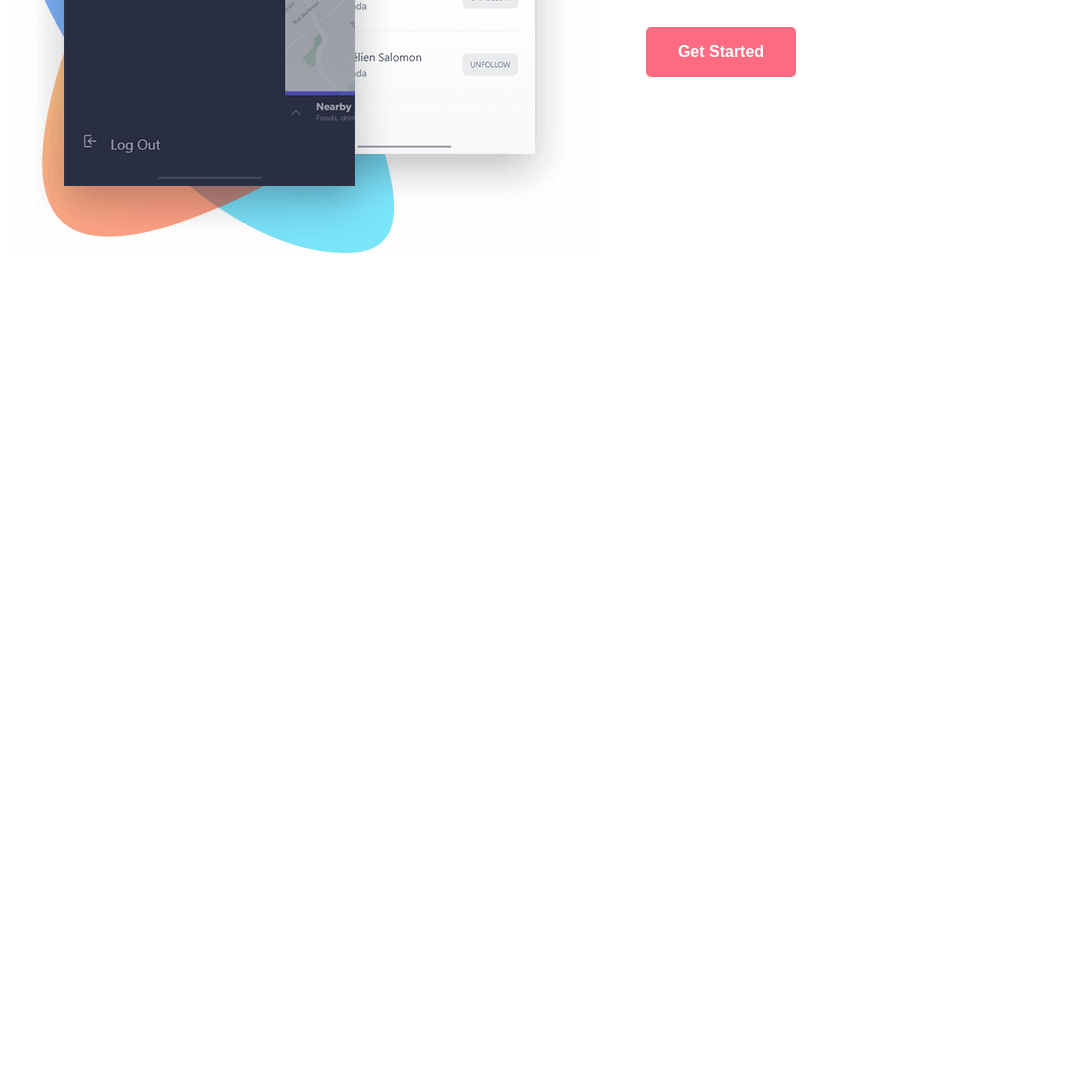
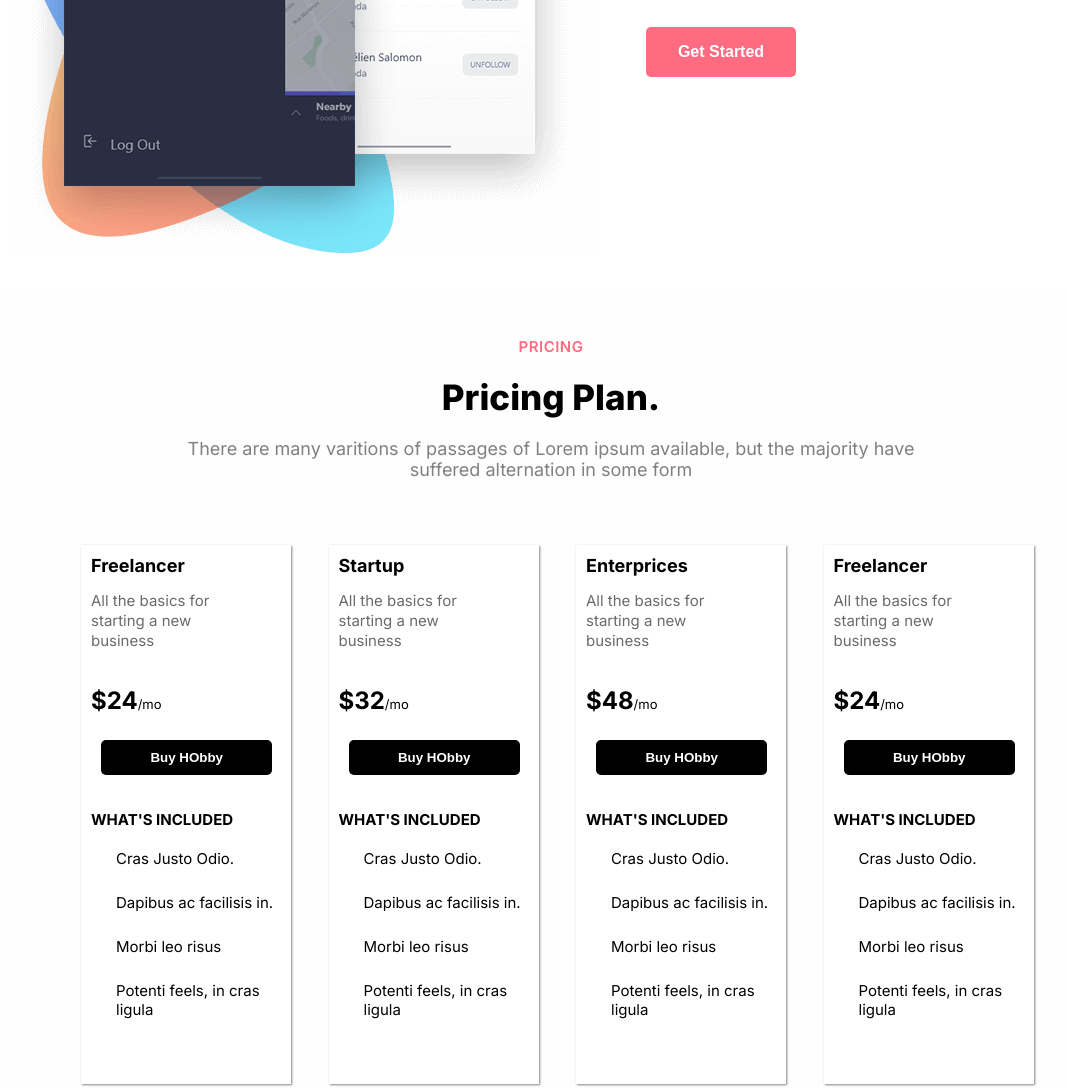
Before and after one commit to YaswanthKumar25/HTML_CSS-PRACTICE-PROJECTS, a plain HTML site: page AppV/index.html in a window 1280 px wide. Shown: the part 2958-4047 px from the top of the page, without its empty margins (89-1156 px from the left). Before the commit the page ends 3245 px from the top, so only its background shows below. Drawn offline with Linux system fonts and the light colour scheme; a web font is replaced by a local one.

Commit message:
reponsive

```diff
--- a/AppV/index.html
+++ b/AppV/index.html
@@ -159,5 +159,80 @@
         </div>
       </section>
     </section>
+    <!--Pricing Section-->
+    <div class="pricing">
+      <div class="p-top">
+        <p class="p-name">PRICING</p>
+        <p class="p-text">Pricing Plan.</p>
+        <p class="p-desc">
+          There are many varitions of passages of Lorem ipsum available, but the
+          majority have suffered alternation in some form
+        </p>
+      </div>
+      <div class="p-bottom">
+        <div class="price-cards">
+          <div class="price-card">
+            <p class="p-head">Freelancer</p>
+            <p class="p-card-desc">
+              All the basics for starting a new business
+            </p>
+            <p class="price">$24<span>/mo</span></p>
+            <button class="p-buy">Buy HObby</button>
+            <ul>
+              WHAT'S INCLUDED
+              <li>Cras Justo Odio.</li>
+              <li>Dapibus ac facilisis in.</li>
+              <li>Morbi leo risus</li>
+              <li>Potenti feels, in cras ligula</li>
+            </ul>
+          </div>
+          <div class="price-card">
+            <p class="p-head">Startup</p>
+            <p class="p-card-desc">
+              All the basics for starting a new business
+            </p>
+            <p class="price">$32<span>/mo</span></p>
+            <button class="p-buy">Buy HObby</button>
+            <ul>
+              WHAT'S INCLUDED
+              <li>Cras Justo Odio.</li>
+              <li>Dapibus ac facilisis in.</li>
+              <li>Morbi leo risus</li>
+              <li>Potenti feels, in cras ligula</li>
+            </ul>
+          </div>
+          <div class="price-card">
+            <p class="p-head">Enterprices</p>
+            <p class="p-card-desc">
+              All the basics for starting a new business
+            </p>
+            <p class="price">$48<span>/mo</span></p>
+            <button class="p-buy">Buy HObby</button>
+            <ul>
+              WHAT'S INCLUDED
+              <li>Cras Justo Odio.</li>
+              <li>Dapibus ac facilisis in.</li>
+              <li>Morbi leo risus</li>
+              <li>Potenti feels, in cras ligula</li>
+            </ul>
+          </div>
+          <div class="price-card">
+            <p class="p-head">Freelancer</p>
+            <p class="p-card-desc">
+              All the basics for starting a new business
+            </p>
+            <p class="price">$24<span>/mo</span></p>
+            <button class="p-buy">Buy HObby</button>
+            <ul>
+              WHAT'S INCLUDED
+              <li>Cras Justo Odio.</li>
+              <li>Dapibus ac facilisis in.</li>
+              <li>Morbi leo risus</li>
+              <li>Potenti feels, in cras ligula</li>
+            </ul>
+          </div>
+        </div>
+      </div>
+    </div>
   </body>
 </html>
--- a/AppV/style.css
+++ b/AppV/style.css
@@ -292,3 +292,116 @@ body {
   color: grey;
   line-height: 30px;
 }
+.pricing {
+  width: 100%;
+  height: 100vh;
+  color: black;
+  display: flex;
+  flex-direction: column;
+  background-color: rgb(255, 254, 254);
+}
+.p-top {
+  color: black;
+  display: flex;
+  flex-direction: column;
+  align-items: center;
+  gap: 20px;
+}
+.p-name {
+  margin-top: 50px;
+  font-weight: 600;
+  color: #ff6b81;
+  letter-spacing: 0.5px;
+}
+.p-card-desc {
+  width: 85%;
+  line-height: 20px;
+  color: rgb(106, 106, 106);
+}
+.p-text {
+  font-weight: 800;
+  font-size: 35px;
+  width: 800px;
+  text-align: center;
+}
+.p-desc {
+  width: 800px;
+  font-size: 18px;
+  text-align: center;
+  color: grey;
+  padding-bottom: 30px;
+}
+.p-bottom {
+  width: 100%;
+  height: 70%;
+}
+.price-cards {
+  display: flex;
+  display: grid;
+  grid-template-columns: 1fr 1fr 1fr 1fr;
+  justify-content: center;
+  align-items: center;
+  margin-left: 150px;
+  margin-right: 100px;
+  padding: 20px;
+}
+.price-card {
+  height: 100%;
+  width: 85%;
+  margin-top: 30px;
+  padding: 10px;
+  display: flex;
+  flex-direction: column;
+  gap: 15px;
+  background-color: white;
+  box-shadow: 0.5px 1px 2px rgba(11, 11, 11, 0.5);
+  transition: all 0.2s ease;
+}
+.price-card:hover{
+  transform: translate3d(2px,-5px,-5px)
+
+}
+.p-head {
+  font-size: larger;
+  font-weight: bolder;
+}
+.price {
+  margin-top: 20px;
+  margin-bottom: 10px;
+  font-size: x-large;
+  font-weight: bold;
+}
+.price span {
+  font-size: small;
+  font-weight: 400;
+}
+.p-buy {
+  height: 35px;
+  width: 90%;
+  background-color: black;
+  color: white;
+  font-weight: bold;
+  margin-bottom: 20px;
+  justify-content: center;
+  margin-left: 10px;
+  border-radius: 5px;
+  border: none;
+  transition: all 0.3s ease-in-out;
+}
+.p-buy:hover{
+  background-color: #ff6b81;
+  color: white;
+}
+.price-card ul {
+  font-weight: bold;
+  display: flex;
+  flex-direction: column;
+  margin-bottom: 20px;
+  gap: 15px;
+}
+.price-card li {
+  margin-left: 20px;
+  list-style: none;
+  font-weight: 400;
+  padding: 5px;
+}
--- /dev/null
+++ b/Responsive Navbar/style.css
@@ -0,0 +1,80 @@
+* {
+  margin: 0;
+  padding: 0;
+  box-sizing: border-box;
+}
+body {
+  font-family: "Poppins", sans-serif;
+  background: radial-gradient(rgb(184, 153, 153));
+}
+.navbar {
+  padding: 30px;
+  height: 30px;
+  display: flex;
+  align-items: center;
+  justify-content: space-between;
+  width: 100%;
+}
+a {
+  text-decoration: none;
+  font-style: none;
+  color: black;
+}
+.linkes {
+  display: flex;
+  width: 30%;
+  justify-content: space-between;
+  list-style: none;
+  cursor: pointer;
+}
+
+.menu1 {
+  display: none;
+}
+.mobilemenu {
+  background-color: white;
+  width: 200px;
+  position: absolute;
+  right: 20px;
+  display: none;
+  flex-direction: column;
+  align-items: center;
+  padding: 20px;
+  gap: 10px;
+  justify-content: space-between;
+}
+.mobilemenu li {
+  list-style: none;
+  margin: 10px;
+}
+.mobilemenu a {
+  padding: 10px;
+  gap: 10px;
+}
+.mobilemenu a:hover {
+  background-color: black;
+  color: white;
+  width: 100%;
+  text-align: center;
+  border-radius: 20px;
+}
+.getstarted {
+  padding: 10px 20px;
+  background-color: black;
+  color: white;
+  border-radius: 20px;
+  cursor: pointer;
+}
+
+@media (max-width: 700px) {
+  .menu1 {
+    display: block;
+  }
+  .linkes,
+  .getstarted {
+    display: none;
+  }
+  .open {
+    display: block;
+  }
+}
```
Also changed, not shown: Responsive Navbar/index.html (added, +56 -0 lines).
